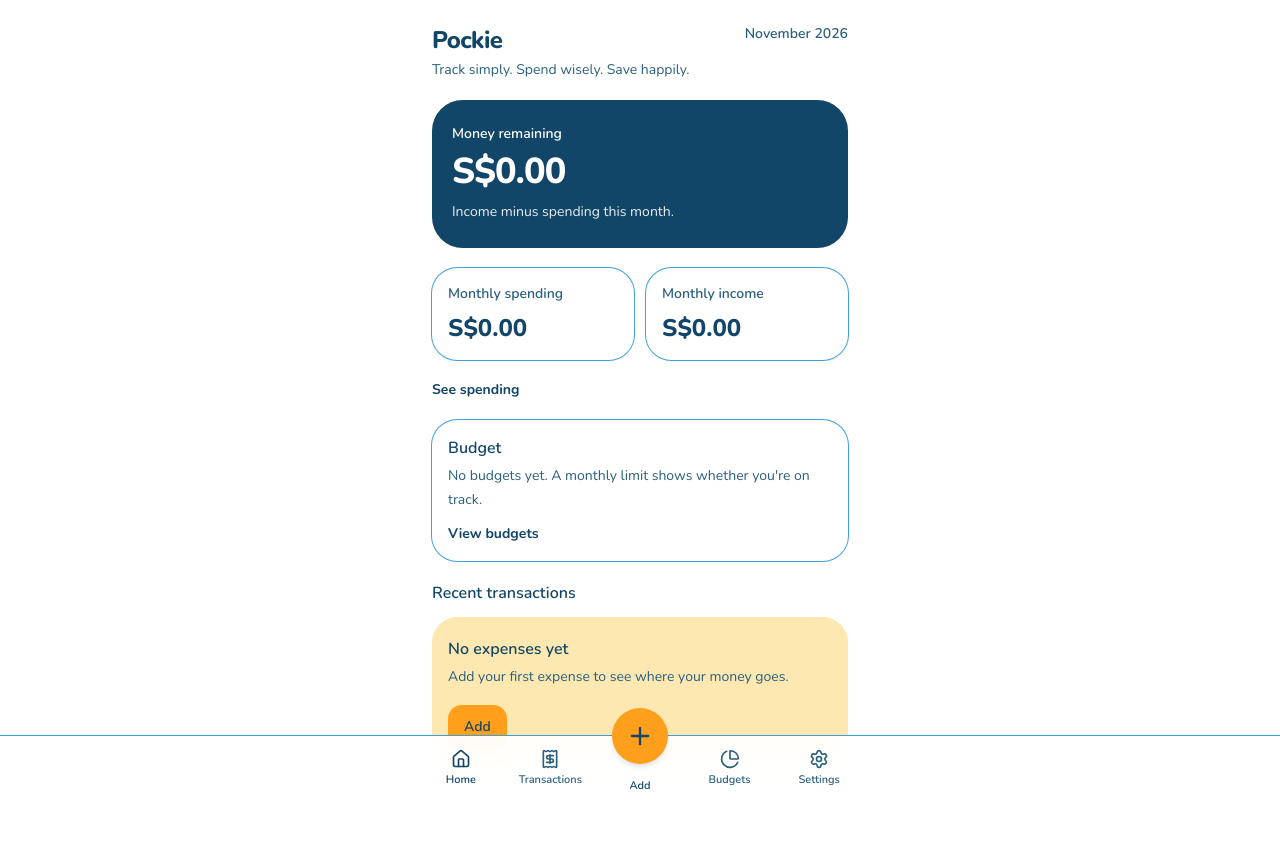
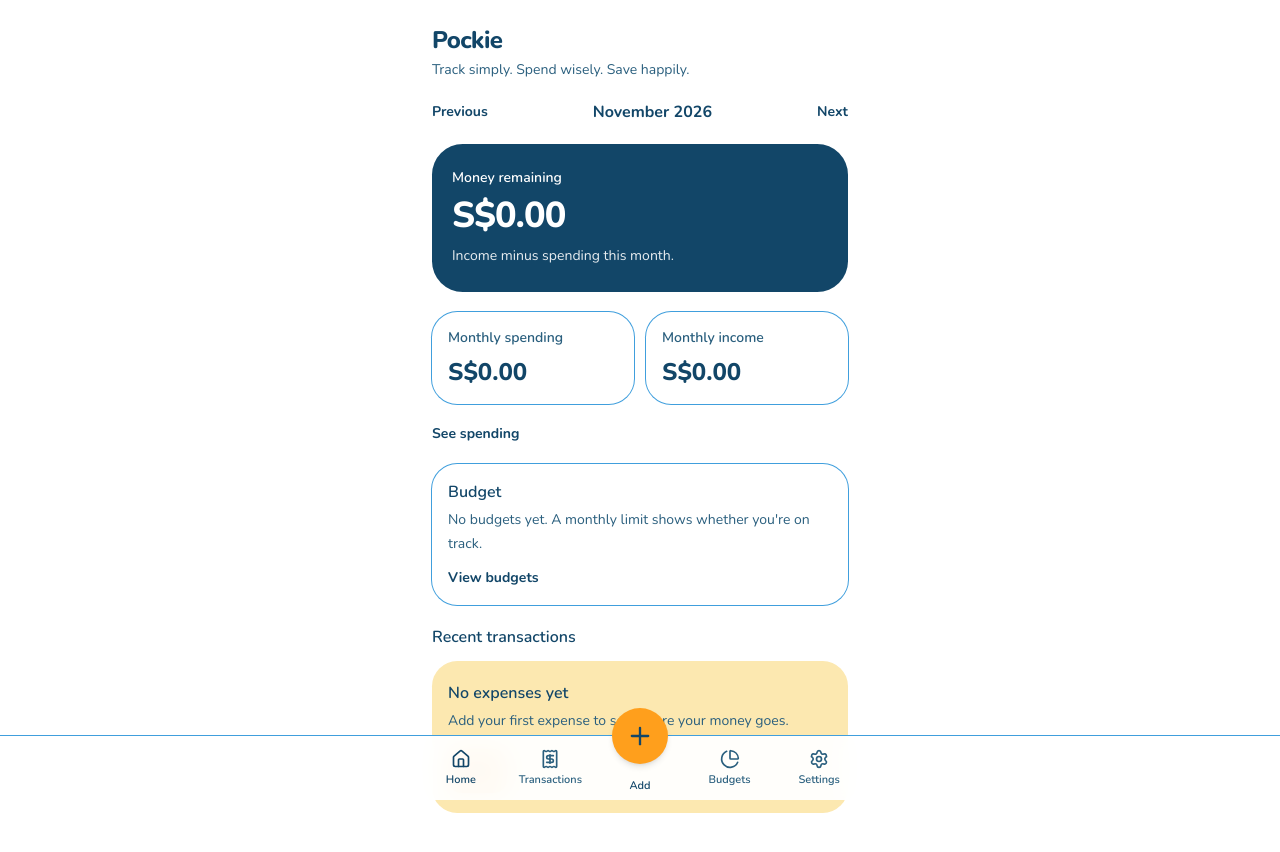
Before and after one commit to siangyin/pockie, a Next.js app: page / in a window 1280 px wide. Shown: the top 852 px of the page. Built offline with nearby package versions, Linux system fonts and the light colour scheme.

Commit message:
Switch home month

```diff
--- a/src/components/home/home-dashboard.tsx
+++ b/src/components/home/home-dashboard.tsx
@@ -4,16 +4,18 @@ import { useEffect, useState } from "react";
 import Link from "next/link";
 import { useBudgets } from "@/components/budgets/budgets-provider";
 import { useRecurring } from "@/components/recurring/recurring-provider";
-import { CurrentMonth } from "@/components/layout/current-month";
 import { EmptyState } from "@/components/layout/empty-state";
 import { TransactionRows } from "@/components/transactions/transaction-rows";
 import { useTransactions } from "@/components/transactions/transactions-provider";
 import { monthBudgetSummary } from "@/lib/budgets/progress";
 import { formatDisplayDate } from "@/lib/dates/iso";
-import { singaporeDate, singaporeYearMonth } from "@/lib/dates/month";
+import { formatYearMonth, shiftYearMonth, singaporeDate } from "@/lib/dates/month";
 import { upcomingSchedules } from "@/lib/recurring/schedule";
 import { monthTotals } from "@/lib/transactions/balance";
 import { formatMinorAsSgd } from "@/lib/money/sgd";
+
+const monthButtonClassName =
+  "text-sm font-bold text-ink underline-offset-4 hover:underline focus-visible:outline-none focus-visible:ring-3 focus-visible:ring-ring";
 
 export function HomeDashboard() {
   const { transactions, ready, notice } = useTransactions();
@@ -33,18 +35,35 @@ export function HomeDashboard() {
   const budgetSummary =
     monthKey && budgetsReady ? monthBudgetSummary(budgets, transactions, monthKey) : null;
   const upcoming = today && recurringReady ? upcomingSchedules(schedules, today) : [];
+  const currentMonth = today?.slice(0, 7) ?? null;
+  const viewingCurrent = monthKey !== null && monthKey === currentMonth;
+  const monthLabel = monthKey ? formatYearMonth(monthKey) : "This month";
 
   return (
     <div className="flex flex-col gap-5">
-      <header className="flex items-start justify-between gap-4">
-        <div>
-          <h1 className="text-2xl font-extrabold tracking-tight">Pockie</h1>
-          <p className="mt-1 text-sm text-muted-foreground">
-            Track simply. Spend wisely. Save happily.
-          </p>
-        </div>
-        <CurrentMonth />
+      <header>
+        <h1 className="text-2xl font-extrabold tracking-tight">Pockie</h1>
+        <p className="mt-1 text-sm text-muted-foreground">Track simply. Spend wisely. Save happily.</p>
       </header>
+      <div className="flex items-center justify-between gap-3">
+        <button
+          type="button"
+          className={monthButtonClassName}
+          disabled={!monthKey}
+          onClick={() => monthKey && setMonthKey(shiftYearMonth(monthKey, -1))}
+        >
+          Previous
+        </button>
+        <p className="text-center font-bold">{monthLabel}</p>
+        <button
+          type="button"
+          className={monthButtonClassName}
+          disabled={!monthKey}
+          onClick={() => monthKey && setMonthKey(shiftYearMonth(monthKey, 1))}
+        >
+          Next
+        </button>
+      </div>
 
       {notice ? (
         <p className="rounded-2xl bg-amber-soft px-4 py-3 text-sm font-semibold" role="status">
@@ -71,7 +90,11 @@ export function HomeDashboard() {
         <p className="mt-2 text-4xl font-extrabold tracking-tight">
           {showTotals ? formatMinorAsSgd(totals.remainingMinor) : "—"}
         </p>
-        <p className="mt-2 text-sm leading-6 text-white/90">Income minus spending this month.</p>
+        <p className="mt-2 text-sm leading-6 text-white/90">
+          {viewingCurrent || !monthKey
+            ? "Income minus spending this month."
+            : `Income minus spending in ${monthLabel}.`}
+        </p>
       </section>
 
       <div className="grid grid-cols-2 gap-3">
@@ -107,7 +130,8 @@ export function HomeDashboard() {
             </p>
             <p className="mt-1 text-sm leading-6 text-muted-foreground">
               Spent {formatMinorAsSgd(budgetSummary.spentMinor)} of{" "}
-              {formatMinorAsSgd(budgetSummary.limitMinor)} this month.
+              {formatMinorAsSgd(budgetSummary.limitMinor)}{" "}
+              {viewingCurrent ? "this month." : `in ${monthLabel}.`}
             </p>
             {budgetSummary.overCategories.length === 1 ? (
               <p className="mt-1 text-sm font-semibold">
@@ -122,7 +146,9 @@ export function HomeDashboard() {
           </>
         ) : (
           <p className="mt-1 text-sm leading-6 text-muted-foreground">
-            No budgets yet. A monthly limit shows whether you&apos;re on track.
+            {viewingCurrent || !monthKey
+              ? "No budgets yet. A monthly limit shows whether you're on track."
+              : `No budgets for ${monthLabel}.`}
           </p>
         )}
         <Link
--- a/src/components/layout/current-month.tsx
+++ /dev/null
@@ -1,18 +0,0 @@
-"use client";
-
-import { useEffect, useState } from "react";
-
-export function CurrentMonth() {
-  const [label, setLabel] = useState("This month");
-
-  useEffect(() => {
-    const month = new Intl.DateTimeFormat("en-GB", {
-      month: "long",
-      year: "numeric",
-      timeZone: "Asia/Singapore",
-    }).format(new Date());
-    setLabel(month);
-  }, []);
-
-  return <p className="text-right text-sm font-semibold whitespace-nowrap text-muted-foreground">{label}</p>;
-}
```
